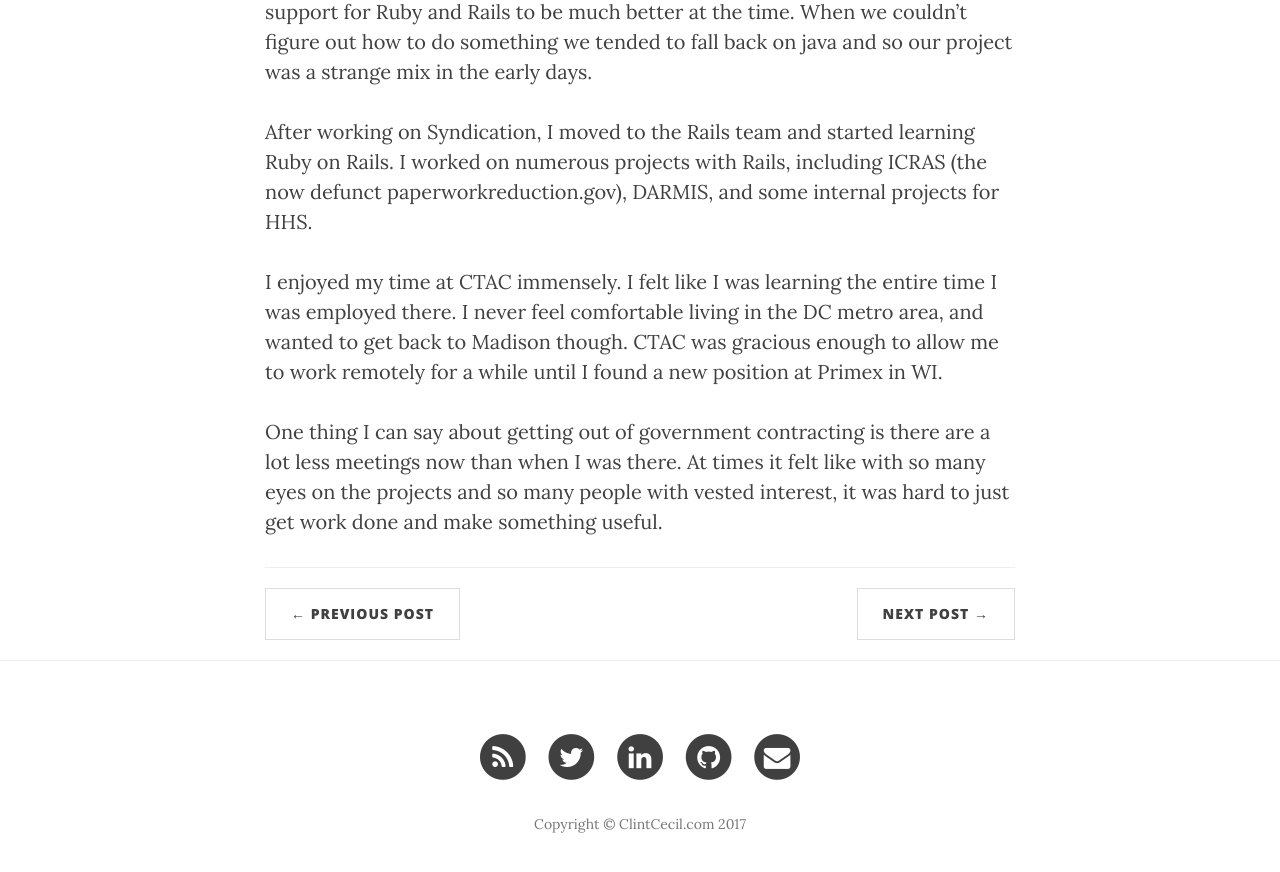
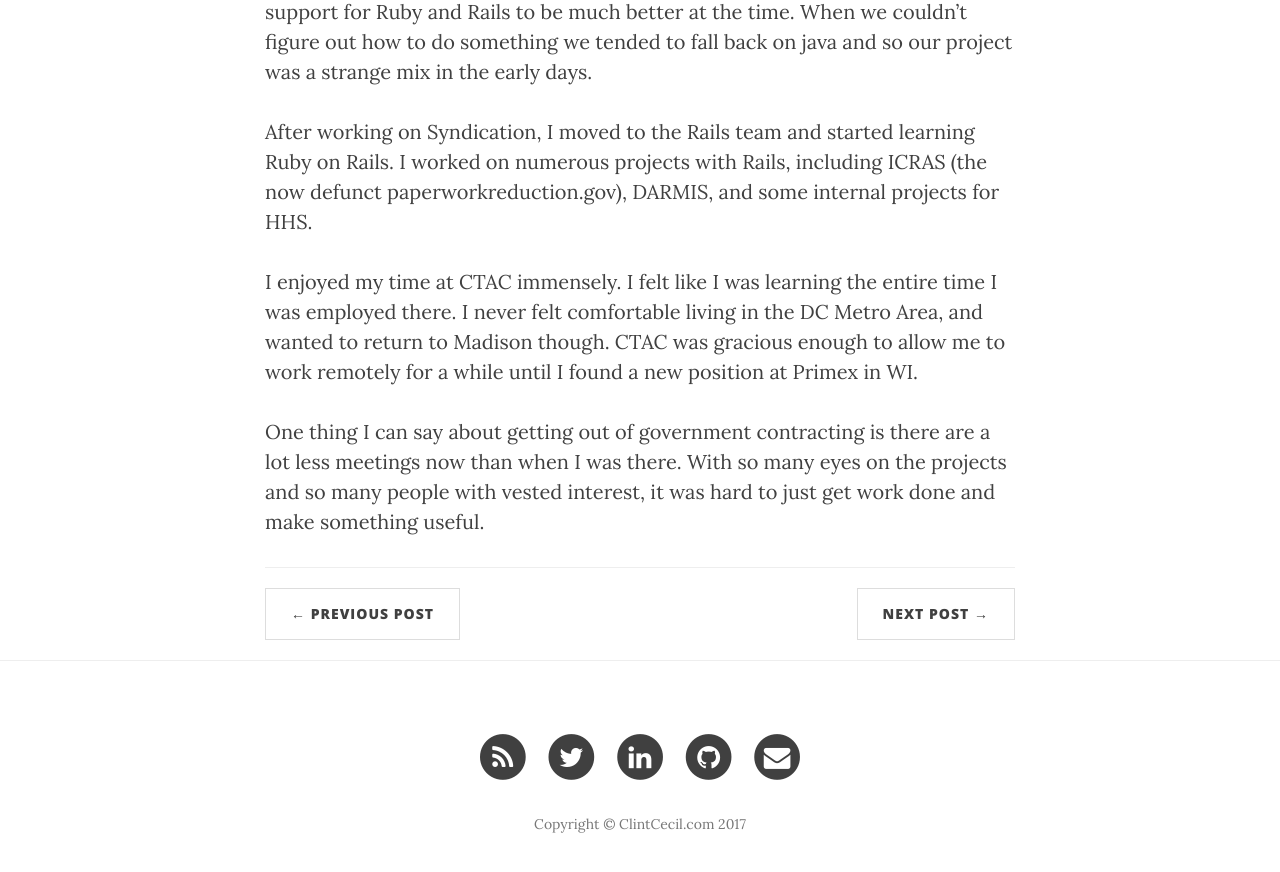
Before and after one commit to thatRailsGuy/thatRailsGuy.github.io, a Jekyll site: the page built from _posts/2017-03-16-ctac.markdown, in a window 1280 px wide and 900 px high, scrolled down 949 px. Shown: the top 872 px of the window. Built offline with Jekyll 4.4.1, drawn with Linux system fonts in a browser that asks for light colours; nearby versions of some CDN libraries.

Commit message:
Some grammar / minor corrections

```diff
--- a/_posts/2017-03-15-frostburg.markdown
+++ b/_posts/2017-03-15-frostburg.markdown
@@ -16,7 +16,7 @@ The math program at FSU was fantastic, I learned from a handful of great profess
 
 On a whim, while studying for my math degree, I took a computer science class. I took an immediate liking to programming and decided to pursue it. Due to an odd quirk in my timing, it actually would take less time to graduate with a Master's degree than to switch to a double major. I completed a minor in CS and then worked with the CS department to get a graduate assistantship so I could afford to get a Master's degree.
 
-Computer Science at Frostburg was an interesting and fun degree. Dr. Chitsaz was the most challenging professor I studied under in both his database and compiler courses. I learned valuable skills in algorithm design, operating systems, and software engineering. I also built a solid base with programming and digital logic. Professor Thiel and I have stayed in touch and regularly visit when I'm in town, still discussing topics in computer science and outside life.
+Computer Science at Frostburg was an interesting and fun degree. Dr. Chitsaz was the most challenging professor I studied under in both his database and compiler courses. Professor Thiel, who taught digital logic and intro programming classes, and I have stayed in touch and regularly visit when I'm in town, still discussing topics in computer science and outside life.
 
 As a graduate assistant, I developed skills in interpersonal communication as well as a deeper understanding of the course material. I ran the computer lab a few hours a week for lower level programming courses and the new Discrete Mathematics course. I worked with students in office hours and graded homework and projects. Grading taught me more about reading other people's code and being adaptable in my solutions to problems.
 
--- a/_posts/2017-03-16-ctac.markdown
+++ b/_posts/2017-03-16-ctac.markdown
@@ -15,6 +15,6 @@ I started working on the [Syndication Project](https://syndication.hhs.gov), whi
 
 After working on Syndication, I moved to the Rails team and started learning Ruby on Rails. I worked on numerous projects with Rails, including ICRAS (the now defunct paperworkreduction.gov), DARMIS, and some internal projects for HHS.
 
-I enjoyed my time at CTAC immensely. I felt like I was learning the entire time I was employed there. I never feel comfortable living in the DC metro area, and wanted to get back to Madison though. CTAC was gracious enough to allow me to work remotely for a while until I found a new position at Primex in WI.
+I enjoyed my time at CTAC immensely. I felt like I was learning the entire time I was employed there. I never felt comfortable living in the DC Metro Area, and wanted to return to Madison though. CTAC was gracious enough to allow me to work remotely for a while until I found a new position at Primex in WI.
 
-One thing I can say about getting out of government contracting is there are a lot less meetings now than when I was there. At times it felt like with so many eyes on the projects and so many people with vested interest, it was hard to just get work done and make something useful.
+One thing I can say about getting out of government contracting is there are a lot less meetings now than when I was there. With so many eyes on the projects and so many people with vested interest, it was hard to just get work done and make something useful.
--- a/_posts/2017-03-16-myacurite.markdown
+++ b/_posts/2017-03-16-myacurite.markdown
@@ -11,6 +11,6 @@ Once OneVue launched, the team shifted to work on [My AcuRite](https://www.myacu
 
 "Smart Hubs" are paired with each sensor and connected to the internet to send data to the servers. These hubs send sensor data to our servers a few times per minute. This presents an interesting challenge in scalability as we are processing approximately four hundred thousand requests per hour. Micro-services handle the load by scaling independently to process data, relying on queueing systems to keep everything cohesive.
 
-Most of the existing framework built for OneVue was applicable for My AcuRite. Most of the work done has been optimization and support for more custom endpoints to limit data transmission on mobile devices. We created a second bastion API which allows access to some of the same micro-services behind OneVueWe also now support native apps on iOS and Android.
+Most of the existing framework built for OneVue was applicable for My AcuRite. Most of the work done has been optimization and support for more custom endpoints to limit data transmission on mobile devices. We created a second bastion API which allows access to some of the same micro-services behind OneVue. We also now support native apps on iOS and Android.
 
 One other challenge in building the site was the migration of data from the old site. We worked with the old contractors to spec out an API to access customer data, then built a webpage that allowed users to enter username and password and import the data to the new site. This also triggered a flag to update the firmware of their devices to point at the new service. Once the firmware was updated, it started reporting data and would be automatically claimed by the "new" user in our system. We tested the system by sending invites to a few thousand users as beta testers and monitored the performance of our system.
--- a/_posts/2017-03-16-onevue.markdown
+++ b/_posts/2017-03-16-onevue.markdown
@@ -7,7 +7,7 @@ author:     "Clint Cecil"
 header-img: "img/post-bg-06.jpg"
 ---
 
-In 2014 after moving to Madison the previous year, I took a job with Primex after meeting Kevin Runde at the Madison Ruby meetup.
+I took a job with [Primex](http://www.primexinc.com) in 2014 after meeting Kevin Runde at a Ruby Meetup shortly after moving back to Madison.
 
 Kevin compiled one of the best teams I have ever been a part of. We started with a team of one DevOps administrator, one Architect, three members of the "service team" to work on the back-end API, and two members of the "UI team" to build the JS website.
 
```
Also changed, not shown: 5 other files.
